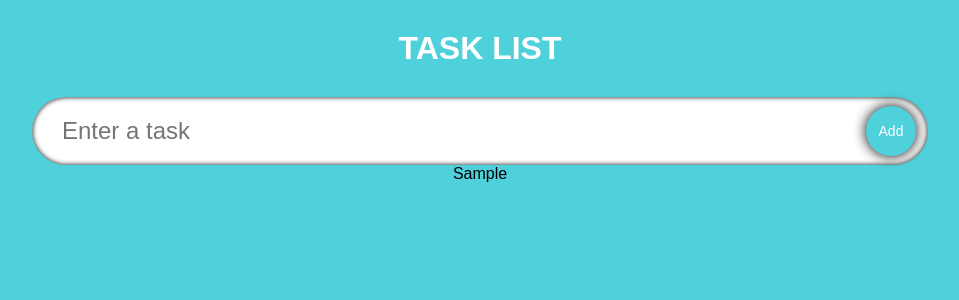
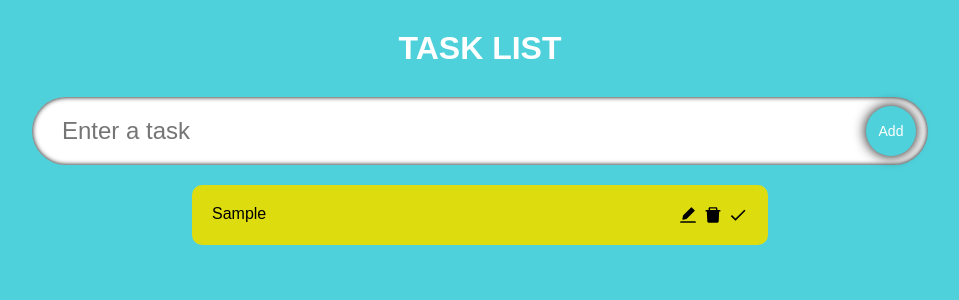
Before and after one commit to UnderaWater/task-list-react-ts, a React (Create React App) app: page / in a window 1280 px wide. Both pictures are taken after typing "Sample" into the empty fields and a click on the button "Add". Shown: the top 300 px of the page, without its empty margins (160-1119 px from the left). Built offline with nearby package versions, Linux system fonts and the light colour scheme.

Commit message:
add: added todo and styles

```diff
--- a/package.json
+++ b/package.json
@@ -12,6 +12,7 @@
     "@types/react-dom": "^17.0.14",
     "react": "^18.0.0",
     "react-dom": "^18.0.0",
+    "react-icons": "^4.3.1",
     "react-scripts": "5.0.0",
     "typescript": "^4.6.3",
     "web-vitals": "^2.1.4"
--- /dev/null
+++ b/src/components/Todo/Todo.tsx
@@ -0,0 +1,28 @@
+import React from 'react';
+import { ITodo } from '../../types/ITodo';
+import { AiFillEdit, AiFillDelete } from 'react-icons/ai';
+import { MdDone } from 'react-icons/md';
+import './styles.css';
+
+interface TodoProps {
+    todo: ITodo;
+    setTodos: (todo: ITodo[]) => void;
+    todos: ITodo[];
+}
+
+const Todo: React.FC<TodoProps> = ({ todo, todos, setTodos}) => {
+  return (
+    <div className='tasklist__todo'>
+        <span className='tasklist__todo-item'>
+            {todo.todo}
+        </span>
+        <div className='tasklist__todo-icons'>
+            <AiFillEdit />
+            <AiFillDelete />
+            <MdDone />
+        </div>
+    </div>
+  )
+}
+
+export default Todo
--- /dev/null
+++ b/src/components/Todo/styles.css
@@ -0,0 +1,24 @@
+.tasklist__todos {
+    margin-top: 20px;
+}
+
+.tasklist__todo {
+    display: flex;
+    justify-content: space-between;
+    padding: 20px;
+    transition: .2s;
+    border-radius: 10px;
+    width: 50%;
+    background-color: #dddc0f;
+}
+
+.tasklist__todo-icons {
+    display: flex;
+    width: 13%;
+    justify-content: space-between;
+}
+
+.tasklist__todo-icons svg {
+    cursor: pointer;
+    font-size: 20px;
+}
--- a/src/components/TodoList/TodoList.tsx
+++ b/src/components/TodoList/TodoList.tsx
@@ -1,5 +1,6 @@
 import React from 'react';
 import { ITodo } from '../../types/ITodo';
+import Todo from '../Todo/Todo';
 import './styles.css'
 
 interface TodoListProps {
@@ -11,9 +12,7 @@ const TodoList: React.FC<TodoListProps> = ({ todos, setTodos }) => {
   return (
     <div className='tasklist__todos'>
         {todos.map(todo => (
-            <div key={todo.id}>
-                {todo.todo}
-            </div>
+            <Todo key={todo.id} todo={todo} todos={todos} setTodos={setTodos} />
         ))}
     </div>
   )
```
Also changed, not shown: 1 other file (tests, documents, lock files or other folders).
